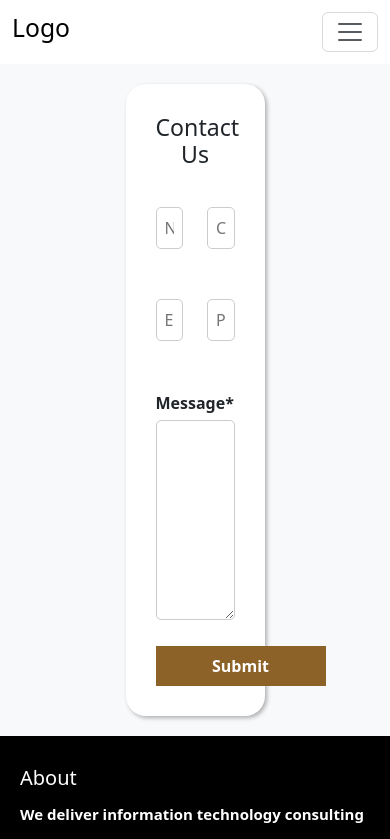
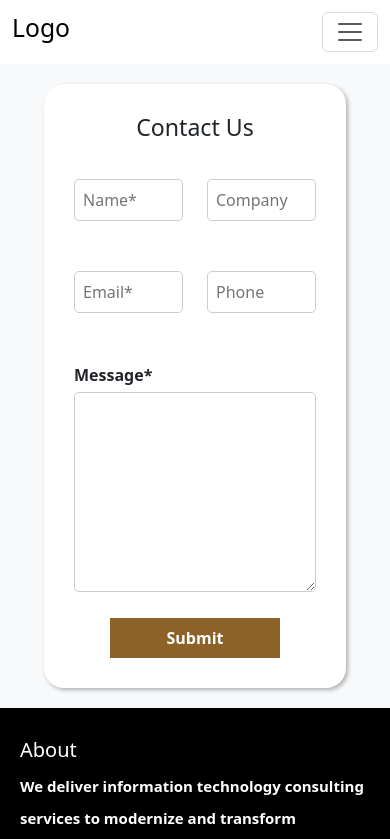
Before and after one commit to KyleTora/wtora.ca, a React (Create React App) app in the folder my-react-app/: page /contact in a window 390 px wide. Shown: the top 839 px of the page. Built offline with nearby package versions, Linux system fonts and the light colour scheme; no server answers.

Commit message:
Fixed CSS

```diff
--- a/my-react-app/src/components/Contact.js
+++ b/my-react-app/src/components/Contact.js
@@ -26,7 +26,7 @@ function ContactPage() {
     <div className="contact-container">
       <div className="container row">
       {messageSent && <p className="message-sent">Message sent!</p>}
-        <div className="col-6 mx-auto">
+        <div className="col-12 col-md-6 mx-auto">
           <div className="contact-form mx-auto">
             <h3>Contact Us</h3>
             <form onSubmit={handleSubmit}>
--- a/my-react-app/src/components/HomePage.js
+++ b/my-react-app/src/components/HomePage.js
@@ -97,8 +97,8 @@ function HomePage() {
         <div className="container">
           <div className="hero-section">
             <div className="hero-text">
-              <h1 className='col-6 col-md-12'>Website Title</h1>
-              <h3 className='col-6 col-md-12'>Heading</h3>
+              <h1 className='col-12'>Website Title</h1>
+              <h3 className='col-12'></h3>
             </div>
           </div>
         </div>
```
